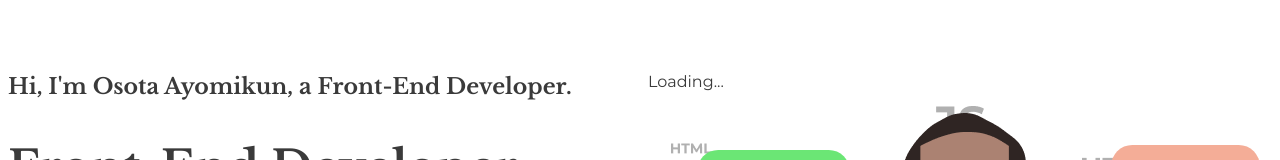
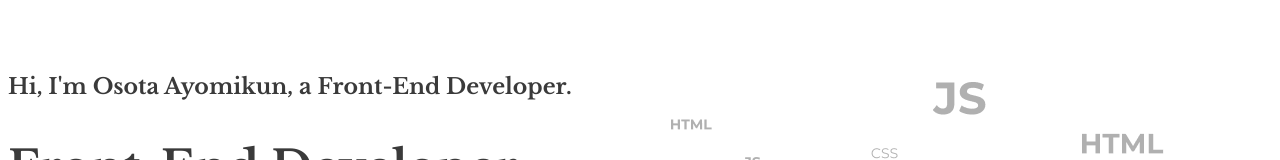
Before and after one commit to Ayo-Osota/porfolio, a React (Create React App) app: page / in a window 1280 px wide. Shown: the part 123-283 px from the top of the page. Built offline with nearby package versions, Linux system fonts and the light colour scheme; no server answers; what react-fusioncharts would draw is missing.

Commit message:
rm spotify

```diff
--- a/src/components/HeroSection.js
+++ b/src/components/HeroSection.js
@@ -3,7 +3,7 @@ import heroImage from "../assets/hero-image.png";
 import htmlReactImage from "../assets/html-to-react.png";
 import cv from "../assets/CV.docx";
 import { useGlobalContext } from "../context/context";
-import { SpotifyNowPlaying } from "./SpotiifyNowPlaying";
+// import { SpotifyNowPlaying } from "./SpotiifyNowPlaying";
 
 const HeroSection = () => {
     const { buttonAnimation, buttonMouseLeave } = useGlobalContext();
@@ -37,8 +37,8 @@ const HeroSection = () => {
                     Download CV (22.4kb)
                 </a>
             </div>
-            <div>
-                <SpotifyNowPlaying />
+            {/* <div> */}
+                {/* <SpotifyNowPlaying /> */}
                 <div className="hero-banner" style={{ backgroundImage: `url(${htmlReactImage})` }}>
 
                     <div>
@@ -59,7 +59,7 @@ const HeroSection = () => {
                         </article>
                     </div>
                 </div>
-            </div>
+            {/* </div> */}
         </HeroContainer>
     )
 }
--- a/src/components/SpotiifyNowPlaying.js
+++ b/src/components/SpotiifyNowPlaying.js
@@ -4,7 +4,7 @@ import styled from "styled-components";
 import SpotifyLogo from "./SpotifyLogo";
 // // import SpotifyPlayingAnimation from "./SpotifyPlayingAnimation";
 const url = "https://api.spotify.com/v1/me/player/currently-playing";
-const userAccessToken = "BQAvq6DX0MWWl_9cKVtb1GASx90DVoKKG-kO9OIfsDhGdUjC83r2qaKBnYkRcor_8__VzO6seYEDggylZsD73-ZE_5755_gRfHhH_I8Q8nlbYzf7VyaZbKTyMhYsHzqcPe1oDiPo41lNFao4TuPkZEWAPFFCM5aQLZdFNctAhS2eC6BCapM1akFDBMRlEwWhRHlmb8APB6Wucw";
+const userAccessToken = "BQA4_hKAyeQg5SXQEx7BEabSc5MmR59ci8RlgEHMA4v4JMZkYtqFSjJfserlefE4jQZWdj6WCGrryOJMLjv4sSYMecu39YHHtY55RTBJLs_dAXtRTGBYz_0uH4OgLvC-VKIfHcBqkAcj-60F22A-zYovl12ycy1O2_3Mpa0ov77iopmV-405rgtOypCL0jPeOjq1bQipk_qncg";
 
 export const SpotifyNowPlaying = () => {
     const [isLoading, setIsLoading] = useState(true);
```
